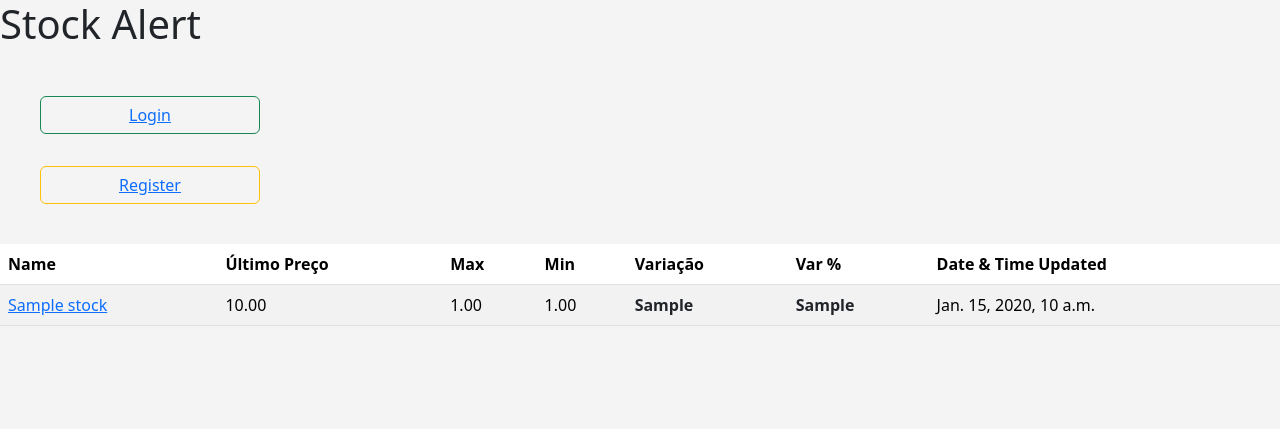
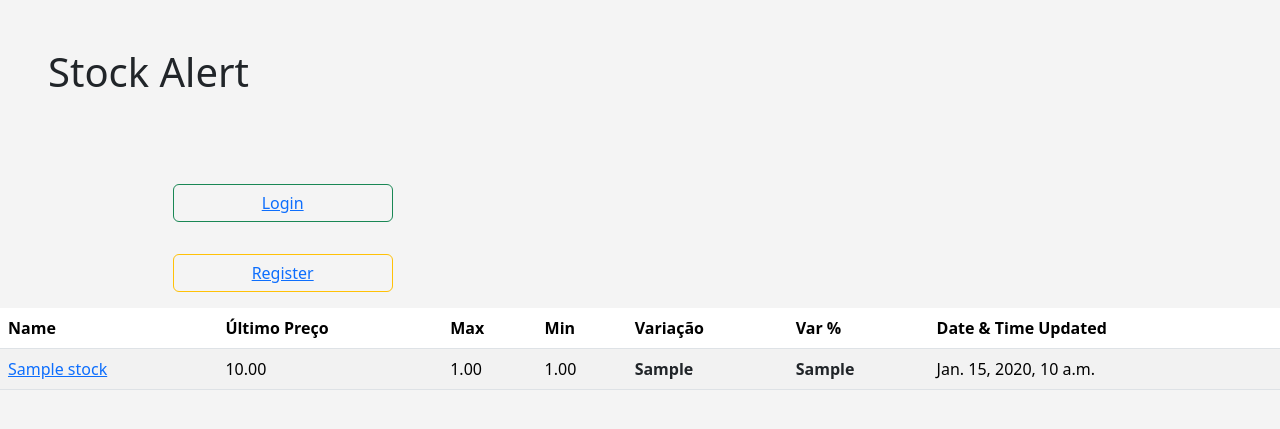
Before and after one commit to Paolovg95/stocks-alert-b3, a Django app: page / in a window 1280 px wide. Shown: the top 429 px of the page. Run offline with Django 4.2, Linux system fonts and the light colour scheme; tables that the repository leaves empty hold one stand-in row (values such as "Sample post"); some libraries are stand-ins or nearby versions.

Commit message:
Home View Modified

```diff
--- a/templates/home.html
+++ b/templates/home.html
@@ -2,9 +2,9 @@
 
 {% block content %}
 
-<h1>Stock Alert</h1>
-<div class="d-flex">
-  <div class="row m-4">
+<h1 class="m-5">Stock Alert</h1>
+<div class="d-flex justify-content-center">
+  <div class="row mt-4">
       {% if user.is_authenticated %}
           <div class="col-xl-5">
             <h4>Profile</h4>
```
